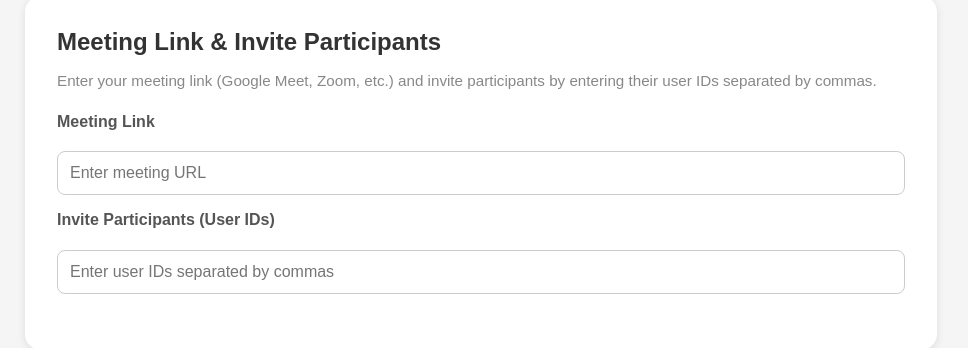
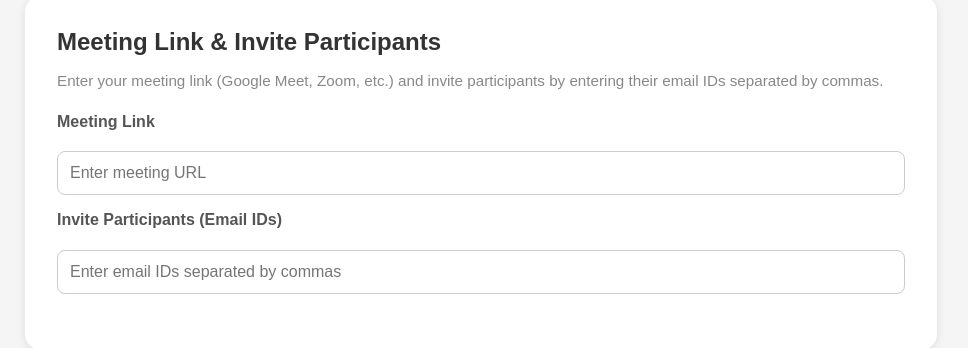
Before and after one commit to Piyush-Puthenpurakkal/event-management-frontend, a React (Create React App) app: page /add-event in a window 1280 px wide. Shown: the part 1245-1593 px from the top of the page, without its empty margins (259-1227 px from the left). Built offline with nearby package versions, Linux system fonts and the light colour scheme; sample sign-in values are in the browser's storage.

Commit message:
AddEvent now extracts email from the participant object instead of the MongoDB object ID

```diff
--- a/src/pages/AddEvent.js
+++ b/src/pages/AddEvent.js
@@ -54,14 +54,13 @@ const AddEvent = () => {
     editingEvent ? editingEvent.meetingLink : ""
   );
 
-  // IMPORTANT: Instead of inviteEmails, we now use participants.
+  // Update: Use email IDs instead of MongoDB IDs from participants
   const [inviteeIds, setInviteeIds] = useState(() => {
     if (editingEvent && Array.isArray(editingEvent.participants)) {
-      // Map over the participants array. Adjust this mapping if your participant object is structured differently.
       return editingEvent.participants
         .map((p) =>
-          typeof p.user === "object" && p.user._id
-            ? p.user._id.toString()
+          typeof p.user === "object" && p.user.email
+            ? p.user.email
             : p.user.toString()
         )
         .join(", ");
@@ -92,11 +91,11 @@ const AddEvent = () => {
 
     const endTime = dayjs(startTime).add(durationMinutes, "minute").toDate();
 
-    // Convert comma separated invitee IDs into an array of strings
+    // Convert comma separated invitee emails into an array of strings
     const inviteeArray = inviteeIds
       .split(",")
-      .map((id) => id.trim())
-      .filter((id) => id);
+      .map((email) => email.trim())
+      .filter((email) => email);
 
     const eventData = {
       title: topic,
@@ -307,7 +306,7 @@ const AddEvent = () => {
         <h2>Meeting Link & Invite Participants</h2>
         <p className="link-email-subtitle">
           Enter your meeting link (Google Meet, Zoom, etc.) and invite
-          participants by entering their user IDs separated by commas.
+          participants by entering their email IDs separated by commas.
         </p>
         <div className="link-email-section">
           <label>Meeting Link</label>
@@ -317,10 +316,10 @@ const AddEvent = () => {
             value={link}
             onChange={(e) => setLink(e.target.value)}
           />
-          <label>Invite Participants (User IDs)</label>
+          <label>Invite Participants (Email IDs)</label>
           <input
             type="text"
-            placeholder="Enter user IDs separated by commas"
+            placeholder="Enter email IDs separated by commas"
             value={inviteeIds}
             onChange={(e) => setInviteeIds(e.target.value)}
           />
```
